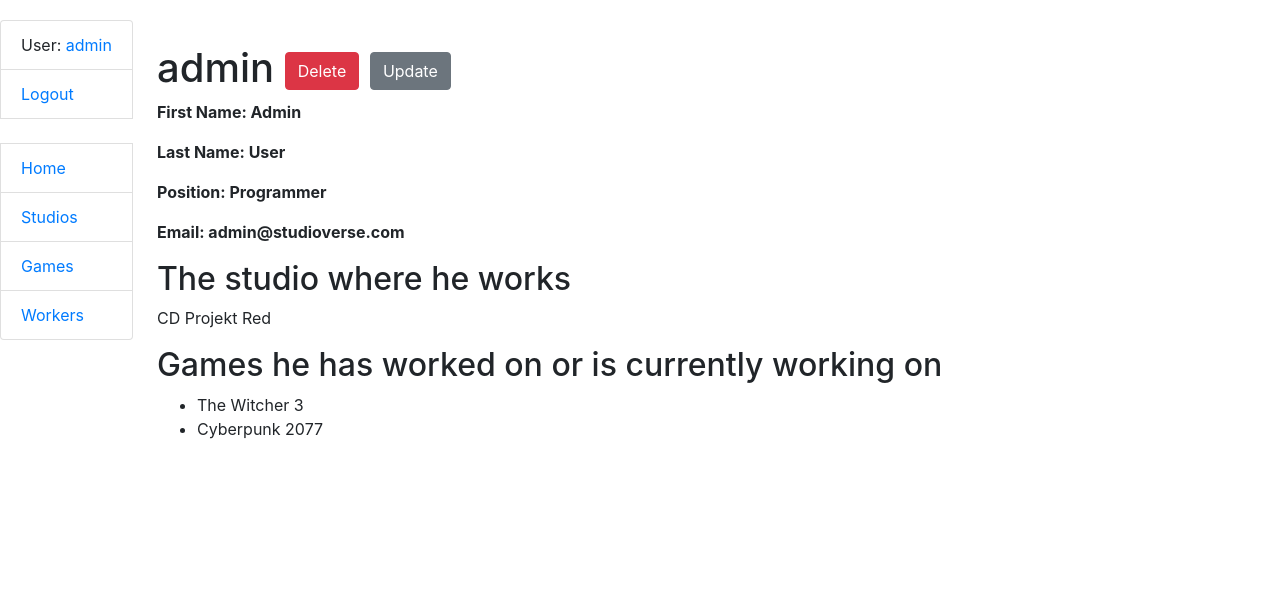
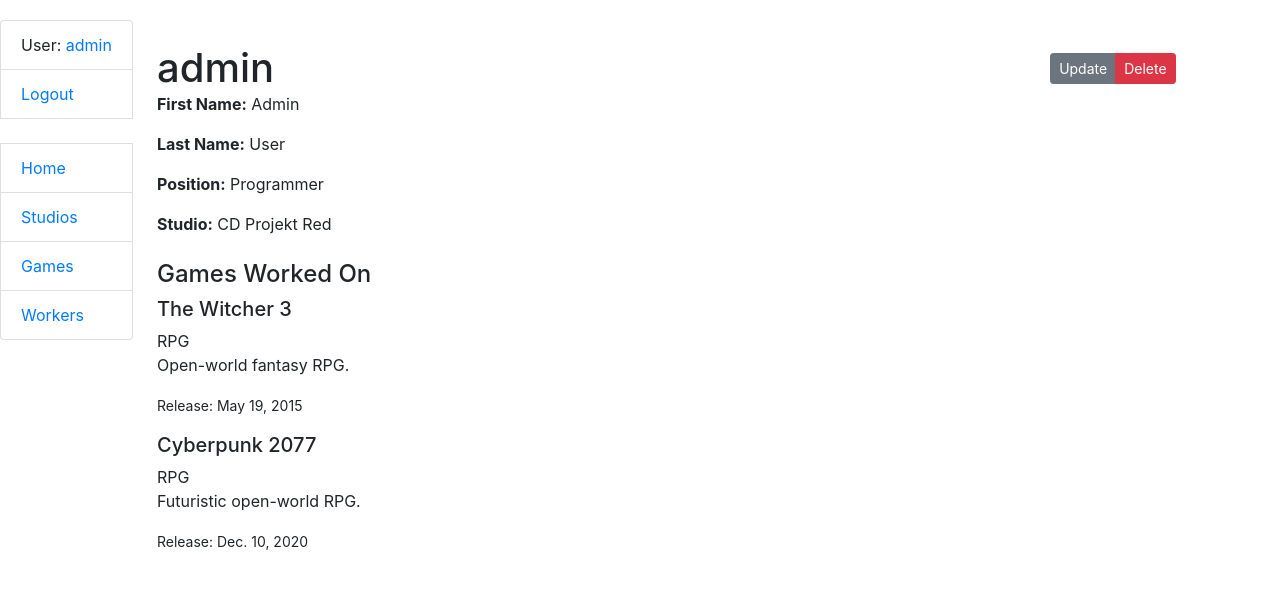
Before and after one commit to Sir-Churchill/game-studio, a Django app: page /workers/1/ in a window 1280 px wide. Shown: the top 589 px of the page. Run offline with Django 5.2, Linux system fonts and the light colour scheme; a user stored in the database is signed in; data comes from the database, SQL or seed files in the repository.

Commit message:
Redesign Worker detail page: grid layout for games, updated info display, and hover animations

```diff
--- a/templates/core/worker_detail.html
+++ b/templates/core/worker_detail.html
@@ -1,32 +1,64 @@
 {% extends "base.html" %}
+{% load static %}
+{% block content %}
 
+<link rel="stylesheet" href="{% static 'css/worker_detail.css' %}">
 
-{% block content %}
-    <h1>
-        {{ worker.username }}
-    <a href="{% url 'core:worker-delete' worker.id %}" class="btn btn-danger link-to-page">
-      Delete
-    </a>
+<div class="container-worker-detail">
 
-    <a href="{% url 'core:worker-update' worker.id %}" class="btn btn-secondary link-to-page">
-      Update
-    </a>
-    </h1>
-    <p><strong>First Name: {{ worker.first_name }}</strong></p>
-    <p><strong>Last Name: {{ worker.last_name }}</strong></p>
-    <p><strong>Position: {{ worker.position.name }}</strong></p>
-    <p><strong>Email: {{ worker.email }}</strong></p>
+    <!-- Header -->
+    <div class="page-header d-flex justify-content-between align-items-center">
+        <h1 class="mb-0">{{ worker.username }}</h1>
+        <div class="btn-group">
+            <a href="{% url 'core:worker-update' worker.id %}" class="btn btn-secondary btn-sm">Update</a>
+            <a href="{% url 'core:worker-delete' worker.id %}" class="btn btn-danger btn-sm">Delete</a>
+        </div>
+    </div>
 
-    <h2>The studio where he works</h2>
-    <p>{{ worker.studio.name }}</p>
+    <!-- Worker Info -->
+    <div class="worker-info mb-4">
+        <p><strong>First Name:</strong> {{ worker.first_name }}</p>
+        <p><strong>Last Name:</strong> {{ worker.last_name }}</p>
+        <p><strong>Position:</strong> {{ worker.position.name }}</p>
+        <p><strong>Studio:</strong> {{ worker.studio.name }}</p>
+    </div>
 
-    <h2>Games he has worked on or is currently working on</h2>
-    <ul>
+    <!-- Games Worked On -->
+    <h4>Games Worked On</h4>
+    <div class="game-grid">
         {% for game in worker.games.all %}
-            <li>{{ game.name }}</li>
+        <div class="game-card">
+            <h5>{{ game.name }}</h5>
+            <p>{{ game.genre }}<br>{{ game.description }}</p>
+            <p><small>Release: {{ game.release_date }}</small></p>
+        </div>
+        {% empty %}
+        <div class="empty-state">No games assigned</div>
         {% endfor %}
-    </ul>
+    </div>
 
-
+</div>
 
 {% endblock %}
+
+{% block js_scripts %}
+<script>
+document.addEventListener('DOMContentLoaded', function() {
+    const gameCards = document.querySelectorAll('.game-card');
+
+    gameCards.forEach((card, i) => {
+        card.style.opacity = '1';
+        card.style.transform = 'none';
+    });
+
+    gameCards.forEach(card => {
+        card.addEventListener('mouseenter', () => {
+            card.style.transform = 'translateY(-5px) scale(1.02)';
+        });
+        card.addEventListener('mouseleave', () => {
+            card.style.transform = 'translateY(0) scale(1)';
+        });
+    });
+});
+</script>
+{% endblock %}
```
